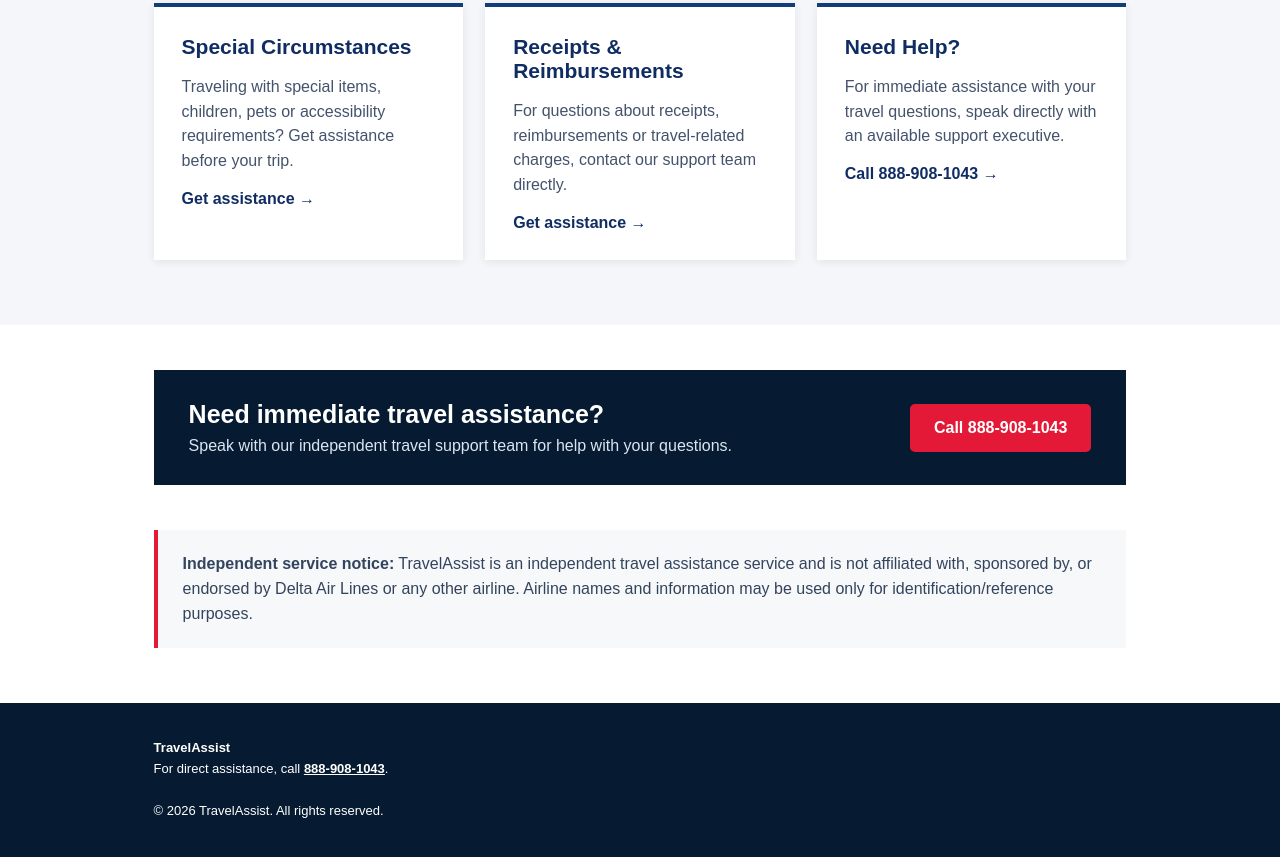
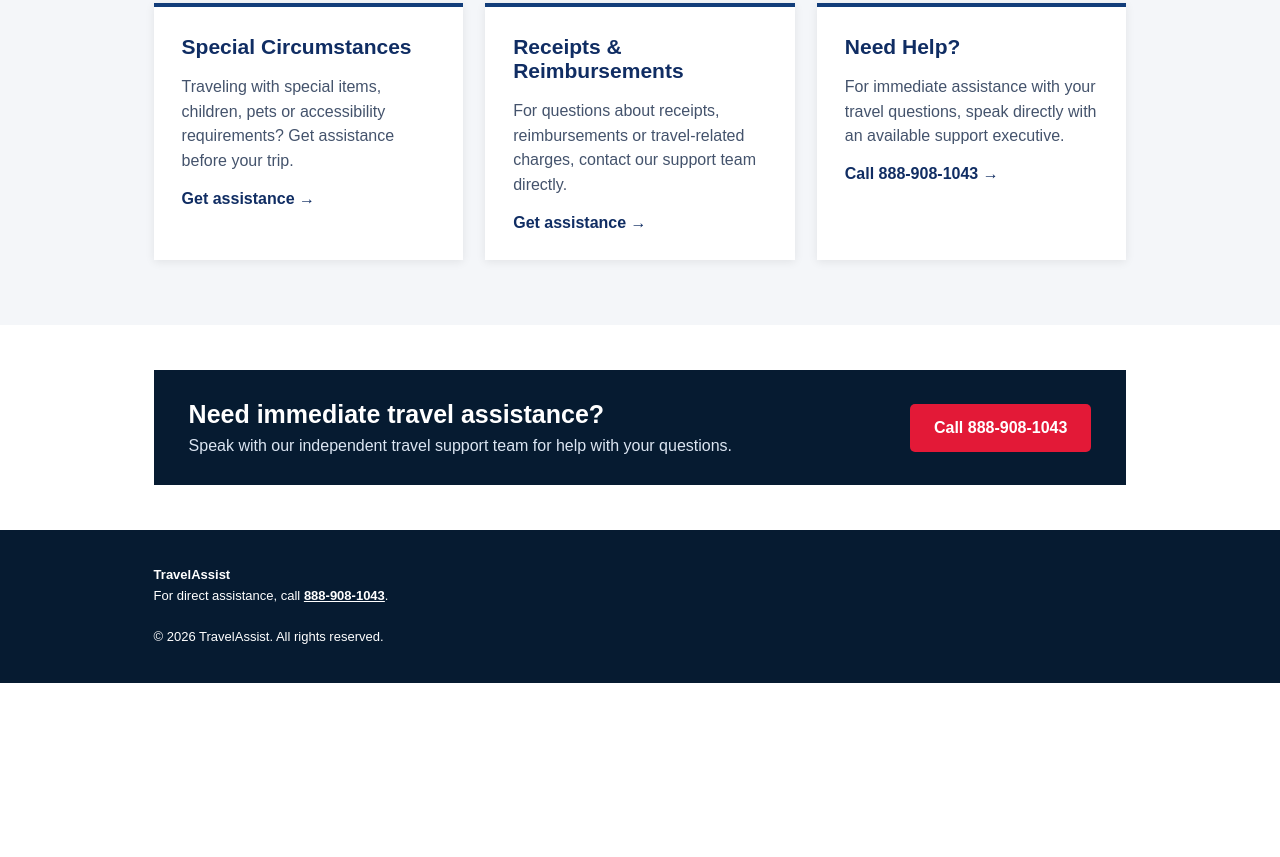
Before and after one commit to prateekgrewal123/delta, a plain HTML site: page blog.html in a window 1280 px wide. Shown: the part 1083-1940 px from the top of the page. After the commit the page ends 1766 px from the top, so only its background shows below. Drawn offline with Linux system fonts and the light colour scheme.

Commit message:
Update blog.html

```diff
--- a/blog.html
+++ b/blog.html
@@ -244,11 +244,7 @@
     <a class="call-btn" href="tel:18889081043">Call 888-908-1043</a>
   </section>
 
-  <div class="notice">
-    <strong>Independent service notice:</strong> TravelAssist is an independent travel assistance service
-    and is not affiliated with, sponsored by, or endorsed by Delta Air Lines or any other airline.
-    Airline names and information may be used only for identification/reference purposes.
-  </div>
+
 </main>
 
 <footer>
```
